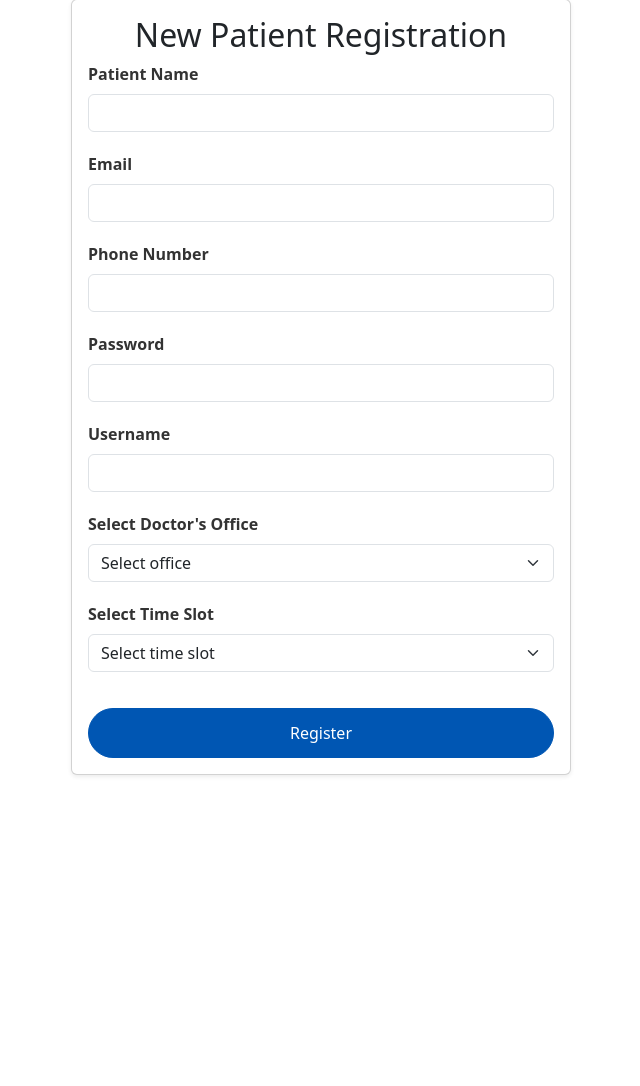
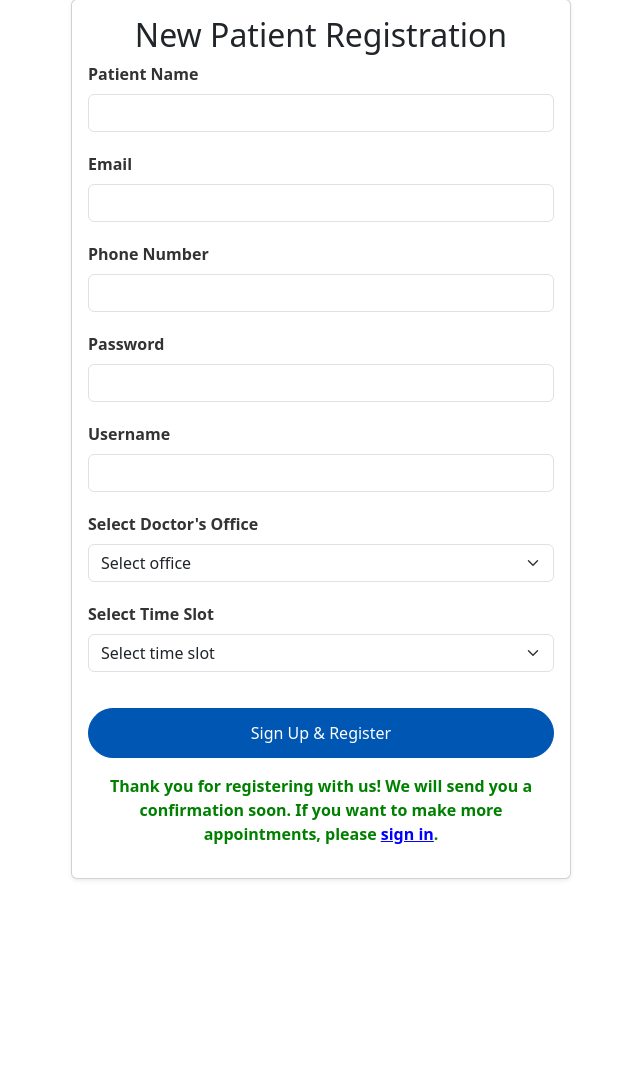
Before and after one commit to yukihim/web-programming-assignment, a PHP site: page /index.php in a window 1280 px wide. Shown: the part 1002-2088 px from the top of the page, without its empty margins (319-959 px from the left). Run offline with PHP 8.4, Linux system fonts and the light colour scheme; data comes from the database, SQL or seed files in the repository.

Commit message:
add hyperlink sign in
- add hyperlink sign in
- fix logic signin as guest

```diff
--- a/pages/home/home.php
+++ b/pages/home/home.php
@@ -52,15 +52,15 @@ if ($_SERVER['REQUEST_METHOD'] == 'POST') {
                 // Set session variable for the user
                 $_SESSION['userid'] = $patient_id;
                 $_SESSION['appointment_success'] = true;
-                header("Location: index.php?page=home&isSignedIn=true&user=guest");
+                header("Location: index.php?page=home&isSignedIn=false&user=guest&appointment_success=true");
 
                 // Redirect and show success message
-                echo "<script>
-                        document.addEventListener('DOMContentLoaded', function () {
-                            var successModal = new bootstrap.Modal(document.getElementById('successModal'));
-                            successModal.show();
-                        });
-                    </script>";
+                // echo "<script>
+                //         document.addEventListener('DOMContentLoaded', function () {
+                //             var successModal = new bootstrap.Modal(document.getElementById('successModal'));
+                //             successModal.show();
+                //         });
+                //     </script>";
             } else {
                 echo "<script>
                         alert('Failed to create appointment.');
@@ -173,8 +173,13 @@ if ($_SERVER['REQUEST_METHOD'] == 'POST') {
                     </select>
                 </div>
 
-                <button type="submit" class="btn btn-primary w-100 mt-3">Register</button>
+                <button type="submit" class="btn btn-primary w-100 mt-3">Sign Up & Register</button>
             </form>
+            <p class="text-center mt-3" style="color: green; font-weight: bold;">
+                Thank you for registering with us! We will send you a confirmation soon.
+                If you want to make more appointments, please <a href="index.php?page=signin" style="color: blue; text-decoration: underline;">sign in</a>.
+            </p>
+
         </div>
     </div>
 
@@ -203,16 +208,13 @@ if ($_SERVER['REQUEST_METHOD'] == 'POST') {
 <script src="https://cdn.jsdelivr.net/npm/bootstrap@5.3.0-alpha1/dist/js/bootstrap.bundle.min.js"></script>
 <script>
     document.addEventListener('DOMContentLoaded', function () {
-    // Check if the appointment was successfully booked (based on PHP session or GET variable)
-            if (<?php echo isset($_SESSION['appointment_success']) && $_SESSION['appointment_success'] ? 'true' : 'false'; ?>) {
+        // Check if the appointment was successfully booked based on the URL parameter
+        const urlParams = new URLSearchParams(window.location.search);
+        if (urlParams.get('appointment_success') === 'true') {
             var successModal = new bootstrap.Modal(document.getElementById('successModal'));
             successModal.show();
-
-                // Clear the success flag after showing the modal to prevent it from showing on page reload
-                <?php unset($_SESSION['appointment_success']); ?>
         }
     });
-
 </script>
 </body>
 </html>
--- a/signin.php
+++ b/signin.php
@@ -24,7 +24,7 @@
         <label for="password" class="form-label">Password</label><br>
         <input type="password" class="form-control" id="password" name="password" required>
         <div class="d-flex justify-content-end">
-            <a href="index.php?page=home&isSignedIn=true&user=guest" class="text-primary" style="text-decoration: underline;">Sign in as Guest?</a><br><br>
+            <a href="index.php?page=home&isSignedIn=false" class="text-primary" style="text-decoration: underline;">Continue as a Guest?</a><br><br>
         </div>
         <button type="submit" class="btn btn-primary w-100">Sign In</button>
     </div>
```
Lines whose indentation alone changed are shown as unchanged.
